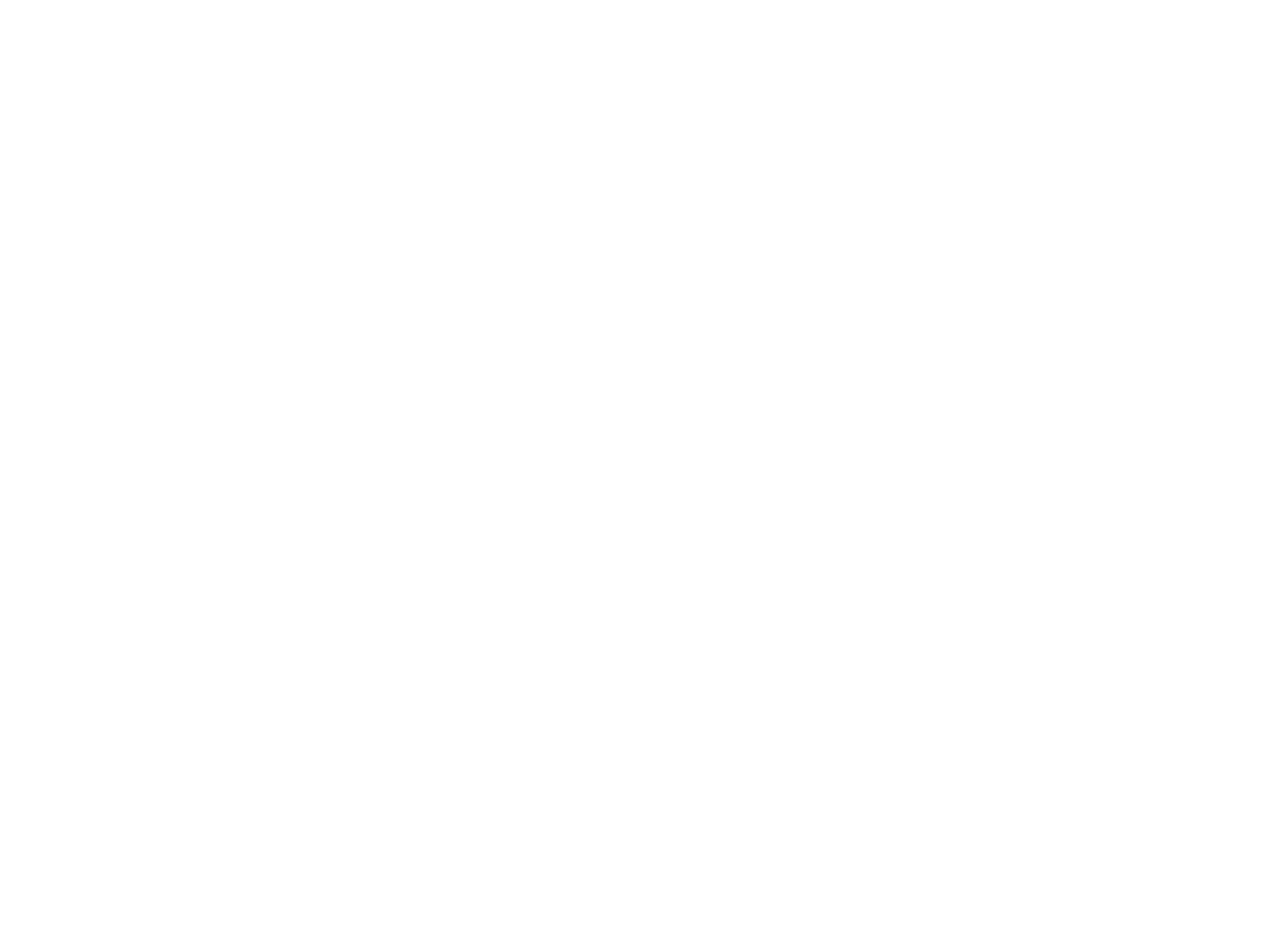
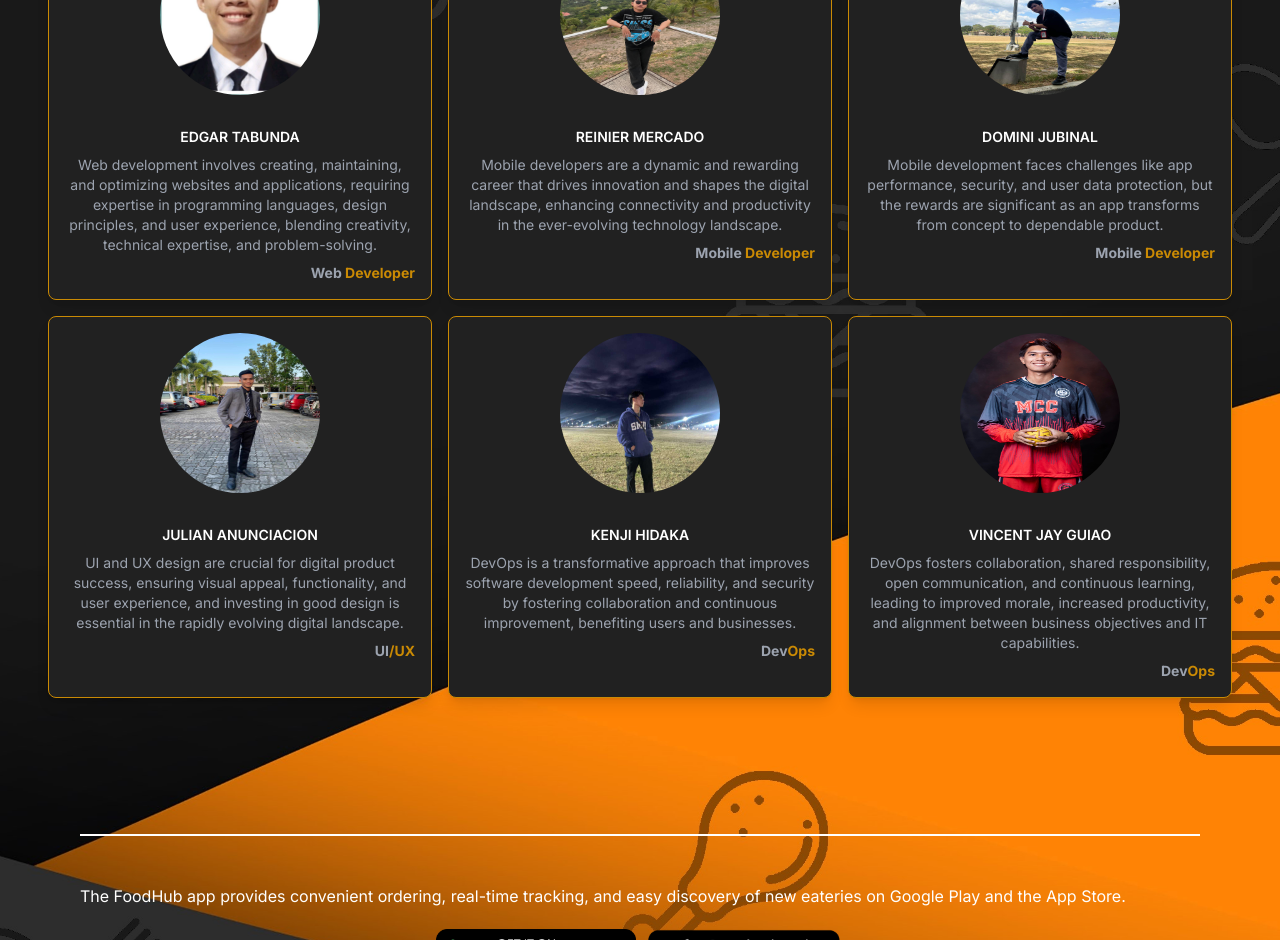
Before and after one commit to nugiwara12/food-ordering, a Next.js app: page /Home/About in a window 1280 px wide. Shown: the part 1860-2800 px from the top of the page. Before the commit the page ends 1168 px from the top, so only its background shows below. Built offline with nearby package versions, Linux system fonts and the light colour scheme.

Commit message:
add global page to easy call the all pages of the about

```diff
--- a/src/app/Home/About/page.js
+++ b/src/app/Home/About/page.js
@@ -1,12 +1,21 @@
 import React from "react";
 import NavbarOutside from "../../../../components/Navbar/NavbarOutside";
 import Timeline from "./Timeline";
+import Developer from "./Developer";
+import Footer from "../../../../components/Footer/Footer";
 
 const About = () => {
   return (
     <>
       <NavbarOutside />
-      <Timeline />
+      <main
+        className="bg-cover bg-center bg-no-repeat min-h-screen"
+        style={{ backgroundImage: 'url("/logo/background.jpg")' }}
+      >
+        <Timeline />
+        <Developer />
+        <Footer />
+      </main>
     </>
   );
 };
```
